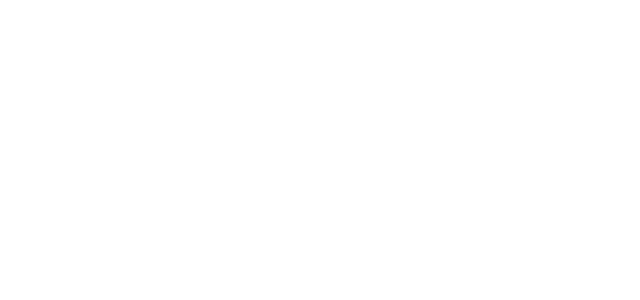
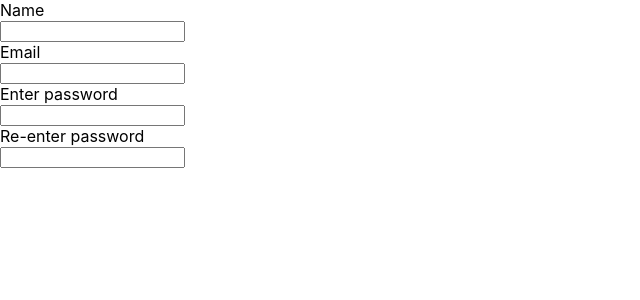
Before and after one commit to dhyanswathi/ReactCVBuilder, a React (Create React App) app in the folder cvbuilder/: page /SignUp in a window 1280 px wide. Shown: the top 300 px of the page, without its empty margins (0-640 px from the left). Built offline with nearby package versions, Linux system fonts and the light colour scheme.

Commit message:
add routes

```diff
--- a/cvbuilder/package.json
+++ b/cvbuilder/package.json
@@ -8,6 +8,7 @@
     "@testing-library/user-event": "^13.2.1",
     "react": "^18.2.0",
     "react-dom": "^18.2.0",
+    "react-router-dom": "^6.4.3",
     "react-scripts": "5.0.1",
     "web-vitals": "^2.1.0",
     "yarn": "^1.22.19"
--- a/cvbuilder/src/App.js
+++ b/cvbuilder/src/App.js
@@ -1,10 +1,9 @@
 import './App.css';
-import SignUp from './Components/Signup';
 
 function App() {
   return (
     <div className="App">
-      <SignUp></SignUp>
+      <h1>Resume Builder</h1>
     </div>
   );
 }
--- a/cvbuilder/src/Components/Signup.js
+++ b/cvbuilder/src/Components/Signup.js
@@ -1,10 +1,19 @@
 import React from 'react';
 
 function SignUp() {
-    <form>
-        <label>Name</label>
-        <input></input>
+    return (
+        <form>
+        <label>Name</label><br/>
+        <input></input><br/>
+        <label>Email</label><br/>
+        <input></input><br/>
+        <label>Enter password</label><br/>
+        <input></input><br/>
+        <label>Re-enter password</label><br/>
+        <input></input><br/>
     </form>
+    )
+
 }
 
 export default SignUp;
--- a/cvbuilder/src/index.js
+++ b/cvbuilder/src/index.js
@@ -2,12 +2,19 @@
 import ReactDOM from 'react-dom/client';
 import './index.css';
 import App from './App';
+import { BrowserRouter as Router, Routes, Route } from "react-router-dom";
 import reportWebVitals from './reportWebVitals';
+import SignUp from './Components/Signup';
 
 const root = ReactDOM.createRoot(document.getElementById('root'));
 root.render(
   <React.StrictMode>
-    <App />
+    <Router>
+      <Routes>
+        <Route exact path="/" element={<App/>} />
+        <Route path="/SignUp" element={<SignUp/>} />
+      </Routes>
+    </Router>
   </React.StrictMode>
 );
 
```
Also changed, not shown: cvbuilder/src/Components/Signup.css (added), cvbuilder/src/logo.svg (deleted), 1 other file (tests, documents, lock files or other folders).
